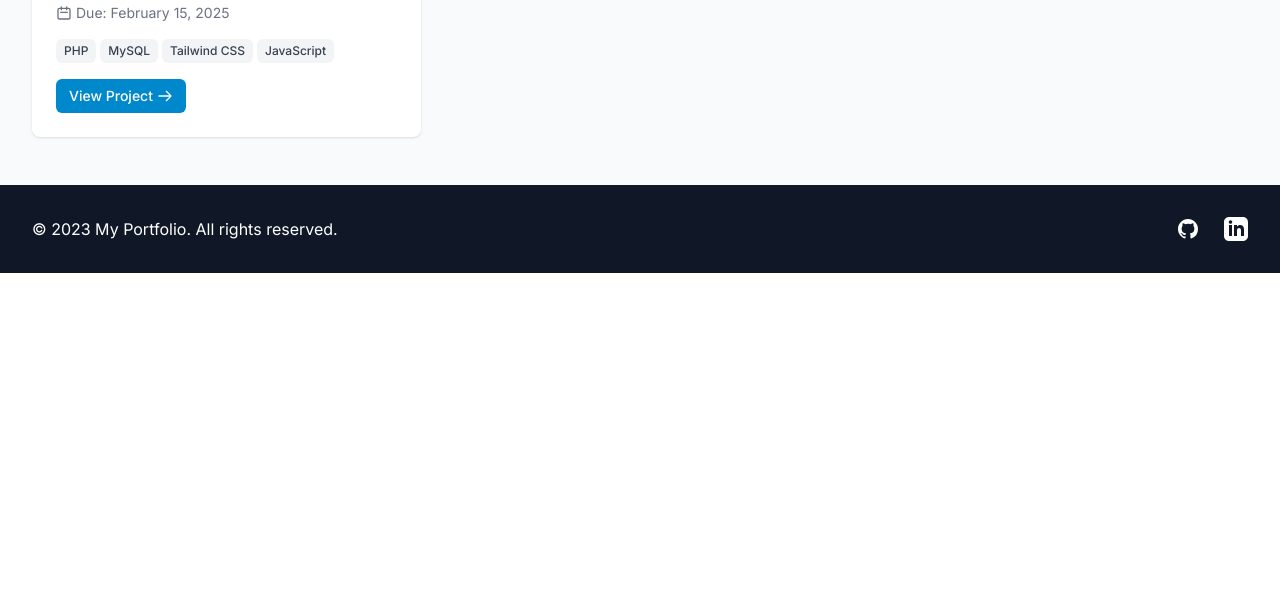
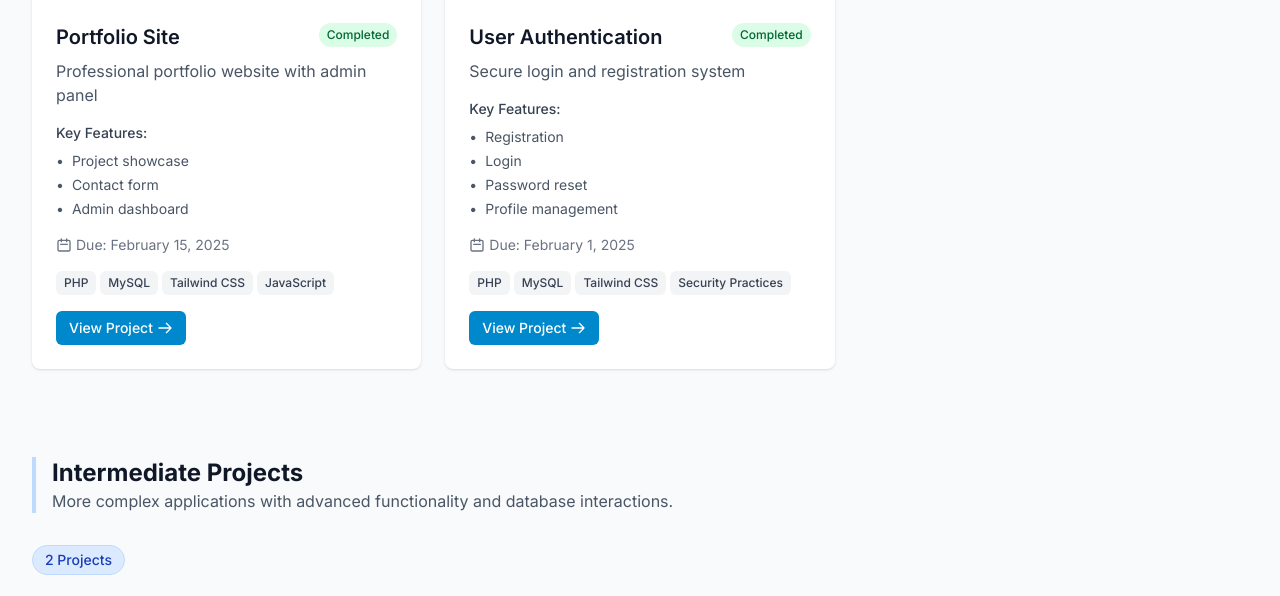
Before and after one commit to MahmoodHashem/php-projects, a PHP site: page / in a window 1280 px wide. Shown: the part 1269-1865 px from the top of the page. Before the commit the page ends 1542 px from the top, so only its background shows below. Run offline with PHP 8.4, Linux system fonts and the light colour scheme.

Commit message:
update the project

```diff
--- a/index.php
+++ b/index.php
@@ -10,68 +10,86 @@ $config = [
     'instructor' => 'Prof. Olumi'
 ];
 
-// Projects list
-$projects = [
+// Projects list categorized by difficulty
+$projectCategories = [
+    'basic' => [
+        'title' => 'Basic Projects',
+        'description' => 'Foundational PHP applications focusing on core concepts and simple functionality.',
+        'projects' => [
             [
                 'id' => 'portfolio-site',
                 'name' => 'Portfolio Site',
                 'description' => 'Professional portfolio website with admin panel',
                 'features' => ['Project showcase', 'Contact form', 'Admin dashboard'],
-        'status' => 'completed', // completed, in-progress, planned
-        'image' => 'pc-pool.jpg',
+                'status' => 'completed',
+                'image' => 'portfolio.jpg',
                 'due_date' => 'February 15, 2025',
                 'technologies' => ['PHP', 'MySQL', 'Tailwind CSS', 'JavaScript']
             ],
-    // [
-    //     'id' => 'blog-system',
-    //     'name' => 'Blog System',
-    //     'description' => 'Full-featured blog with posts and comments',
-    //     'features' => ['Categories', 'Tags', 'User comments', 'Admin management'],
-    //     'status' => 'in-progress',
-    //     'image' => 'blog.jpg',
-    //     'due_date' => 'March 10, 2025',
-    //     'technologies' => ['PHP', 'MySQL', 'Tailwind CSS', 'AJAX']
-    // ],
-    // [
-    //     'id' => 'e-commerce',
-    //     'name' => 'E-commerce Store',
-    //     'description' => 'Online shop with product catalog and checkout',
-    //     'features' => ['Product listings', 'Shopping cart', 'Checkout process'],
-    //     'status' => 'planned',
-    //     'image' => 'ecommerce.jpg',
-    //     'due_date' => 'April 5, 2025',
-    //     'technologies' => ['PHP', 'MySQL', 'Tailwind CSS', 'JavaScript', 'Payment API']
-    // ],
-    // [
-    //     'id' => 'task-manager',
-    //     'name' => 'Task Manager',
-    //     'description' => 'To-do list application with user accounts',
-    //     'features' => ['Task creation', 'Categories', 'Due dates', 'Notifications'],
-    //     'status' => 'in-progress',
-    //     'image' => 'tasks.jpg',
-    //     'due_date' => 'March 25, 2025',
-    //     'technologies' => ['PHP', 'MySQL', 'Tailwind CSS', 'JavaScript']
-    // ],
-    // [
-    //     'id' => 'user-authentication',
-    //     'name' => 'User Authentication',
-    //     'description' => 'Secure login and registration system',
-    //     'features' => ['Registration', 'Login', 'Password reset', 'Profile management'],
-    //     'status' => 'completed',
-    //     'image' => 'auth.jpg',
-    //     'due_date' => 'February 1, 2025',
-    //     'technologies' => ['PHP', 'MySQL', 'Tailwind CSS', 'Security Practices']
-    // ],
-    // [
-    //     'id' => 'file-manager',
-    //     'name' => 'File Manager',
-    //     'description' => 'File upload and management system',
-    //     'features' => ['File upload', 'Organization', 'Sharing', 'Permissions'],
-    //     'status' => 'planned',
-    //     'image' => 'files.jpg',
-    //     'due_date' => 'April 20, 2025',
-    //     'technologies' => ['PHP', 'MySQL', 'Tailwind CSS', 'JavaScript', 'File System API']
-    // ]
+            [
+                'id' => 'user-authentication',
+                'name' => 'User Authentication',
+                'description' => 'Secure login and registration system',
+                'features' => ['Registration', 'Login', 'Password reset', 'Profile management'],
+                'status' => 'completed',
+                'image' => 'auth.jpg',
+                'due_date' => 'February 1, 2025',
+                'technologies' => ['PHP', 'MySQL', 'Tailwind CSS', 'Security Practices']
+            ]
+        ]
+    ],
+    'intermediate' => [
+        'title' => 'Intermediate Projects',
+        'description' => 'More complex applications with advanced functionality and database interactions.',
+        'projects' => [
+            [
+                'id' => 'blog-system',
+                'name' => 'Blog System',
+                'description' => 'Full-featured blog with posts and comments',
+                'features' => ['Categories', 'Tags', 'User comments', 'Admin management'],
+                'status' => 'in-progress',
+                'image' => 'blog.jpg',
+                'due_date' => 'March 10, 2025',
+                'technologies' => ['PHP', 'MySQL', 'Tailwind CSS', 'AJAX']
+            ],
+            [
+                'id' => 'task-manager',
+                'name' => 'Task Manager',
+                'description' => 'To-do list application with user accounts',
+                'features' => ['Task creation', 'Categories', 'Due dates', 'Notifications'],
+                'status' => 'in-progress',
+                'image' => 'tasks.jpg',
+                'due_date' => 'March 25, 2025',
+                'technologies' => ['PHP', 'MySQL', 'Tailwind CSS', 'JavaScript']
+            ]
+        ]
+    ],
+    'advanced' => [
+        'title' => 'Advanced Projects',
+        'description' => 'Sophisticated applications demonstrating mastery of PHP and related technologies.',
+        'projects' => [
+            [
+                'id' => 'e-commerce',
+                'name' => 'E-commerce Store',
+                'description' => 'Online shop with product catalog and checkout',
+                'features' => ['Product listings', 'Shopping cart', 'Checkout process', 'Payment integration'],
+                'status' => 'planned',
+                'image' => 'ecommerce.jpg',
+                'due_date' => 'April 5, 2025',
+                'technologies' => ['PHP', 'MySQL', 'Tailwind CSS', 'JavaScript', 'Payment API']
+            ],
+            [
+                'id' => 'file-manager',
+                'name' => 'File Manager',
+                'description' => 'File upload and management system',
+                'features' => ['File upload', 'Organization', 'Sharing', 'Permissions'],
+                'status' => 'planned',
+                'image' => 'files.jpg',
+                'due_date' => 'April 20, 2025',
+                'technologies' => ['PHP', 'MySQL', 'Tailwind CSS', 'JavaScript', 'File System API']
+            ]
+        ]
+    ]
 ];
 
 // Helper function to get status badge class
@@ -88,11 +106,30 @@ function getStatusBadgeClass($status) {
     }
 }
 
+// Helper function to get category badge class
+function getCategoryBadgeClass($category) {
+    switch ($category) {
+        case 'basic':
+            return 'bg-green-100 text-green-800 border-green-200';
+        case 'intermediate':
+            return 'bg-blue-100 text-blue-800 border-blue-200';
+        case 'advanced':
+            return 'bg-purple-100 text-purple-800 border-purple-200';
+        default:
+            return 'bg-gray-100 text-gray-700 border-gray-200';
+    }
+}
+
 // Helper function to get placeholder image if actual image doesn't exist
 function getProjectImage($image) {
     // In a real scenario, you would check if the file exists
     // For now, we'll return a placeholder URL that uses the project's image name
-    return "./assets/images/{$image}";
+    return '';
+}
+
+function getPlaceholder() {
+       return 'https://www.interviewbit.com/blog/wp-content/uploads/2021/12/PHP-Projects.png';
+
 }
 ?>
 <!DOCTYPE html>
@@ -114,21 +151,26 @@ function getProjectImage($image) {
         .project-image img {
             transition: transform 0.3s ease;
         }
+        .category-section {
+            scroll-margin-top: 2rem;
+        }
     </style>
 </head>
 <body class="bg-gray-50">
     <!-- Header -->
-    <header class="bg-white shadow">
-        <div class="max-w-7xl mx-auto px-4 sm:px-6 lg:px-8 py-6">
+    <header class="bg-white shadow sticky top-0 z-10">
+        <div class="max-w-7xl mx-auto px-4 sm:px-6 lg:px-8 py-4">
             <div class="flex flex-col md:flex-row justify-between items-start md:items-center">
                 <div>
-                    <h1 class="text-3xl font-bold text-gray-900"><?php echo $config['site_name']; ?></h1>
-                    <p class="text-gray-600">
+                    <h1 class="text-2xl font-bold text-gray-900"><?php echo $config['site_name']; ?></h1>
+                    <p class="text-sm text-gray-600">
                         <?php echo $config['course']; ?> • <?php echo $config['semester']; ?>
                     </p>
                 </div>
-                <div class="mt-4 md:mt-0 flex space-x-1">
-                    <a href="#projects" class="px-3 py-2 text-sm font-medium text-gray-700 hover:text-[#0088cc]">Projects</a>
+                <div class="mt-4 md:mt-0 flex flex-wrap gap-2">
+                    <a href="#basic" class="px-3 py-2 text-sm font-medium text-gray-700 hover:text-[#0088cc]">Basic</a>
+                    <a href="#intermediate" class="px-3 py-2 text-sm font-medium text-gray-700 hover:text-[#0088cc]">Intermediate</a>
+                    <a href="#advanced" class="px-3 py-2 text-sm font-medium text-gray-700 hover:text-[#0088cc]">Advanced</a>
                     <a href="#about" class="px-3 py-2 text-sm font-medium text-gray-700 hover:text-[#0088cc]">About</a>
                     <a href="<?php echo $config['github']; ?>" target="_blank" class="px-4 py-2 border border-transparent rounded-md shadow-sm text-sm font-medium text-white bg-[#0088cc] hover:bg-blue-800">
                         GitHub Repository
@@ -150,13 +192,15 @@ function getProjectImage($image) {
                     <p class="text-lg mb-6">
                         A collection of web applications developed during the <?php echo $config['course']; ?> course in <?php echo $config['semester']; ?>.
                     </p>
-                    <div class="flex space-x-1">
-                        <a href="#projects" class="px-4 py-2 bg-white text-[#0088cc] rounded-md font-medium">View Projects</a>
-                        <a href="#about" class="px-4 py-2 bg-blue-800 text-white rounded-md font-medium">Course Details</a>
+                    <div class="flex flex-wrap gap-2">
+                        <a href="#basic" class="px-4 py-2 bg-white text-[#0088cc] rounded-md font-medium">Basic Projects</a>
+                        <a href="#intermediate" class="px-4 py-2 bg-blue-800 text-white rounded-md font-medium">Intermediate Projects</a>
+                        <a href="#advanced" class="px-4 py-2 bg-blue-800 text-white rounded-md font-medium">Advanced Projects</a>
                     </div>
                 </div>
                 <div class="md:w-1/2 flex justify-center">
-                    <img class="rounded-2xl max-w-sm" src="./assets/images/pc-pool.jpg" alt="pc pool">
+                    <!-- Hero illustration or image -->
+                    <img src="https://media.geeksforgeeks.org/wp-content/cdn-uploads/20220407112705/Top-10-PHP-Projects-Ideas-For-Beginners.png" alt="PHP Projects" class="rounded-lg shadow-lg max-w-full h-auto" style="max-height: 300px;">
                 </div>
             </div>
         </div>
@@ -182,22 +226,57 @@ function getProjectImage($image) {
         </div>
     </section>
 
-    <!-- Projects Section -->
-    <section id="projects" class="py-12">
+    <!-- Projects Overview -->
+    <section class="py-8">
         <div class="max-w-7xl mx-auto px-4 sm:px-6 lg:px-8">
-            <div class="text-center mb-12">
+            <div class="text-center mb-8">
                 <h2 class="text-3xl font-bold text-gray-900 mb-4">Course Projects</h2>
                 <p class="text-lg text-gray-600 max-w-2xl mx-auto">
-                    A series of PHP applications developed throughout the semester, showcasing various web development skills and techniques.
+                    A series of PHP applications developed throughout the semester, categorized by complexity level.
                 </p>
             </div>
 
+            <!-- Project Categories Navigation -->
+            <div class="flex justify-center mb-8">
+                <div class="inline-flex rounded-md shadow-sm" role="group">
+                    <a href="#basic" class="px-4 py-2 text-sm font-medium bg-white border border-gray-200 rounded-l-lg hover:bg-gray-100 hover:text-[#0088cc] focus:z-10 focus:text-[#0088cc]">
+                        Basic
+                    </a>
+                    <a href="#intermediate" class="px-4 py-2 text-sm font-medium bg-white border-t border-b border-gray-200 hover:bg-gray-100 hover:text-[#0088cc] focus:z-10 focus:text-[#0088cc]">
+                        Intermediate
+                    </a>
+                    <a href="#advanced" class="px-4 py-2 text-sm font-medium bg-white border border-gray-200 rounded-r-lg hover:bg-gray-100 hover:text-[#0088cc] focus:z-10 focus:text-[#0088cc]">
+                        Advanced
+                    </a>
+                </div>
+            </div>
+        </div>
+    </section>
+
+    <!-- Project Categories -->
+    <?php foreach ($projectCategories as $categoryKey => $category): ?>
+    <section id="<?php echo $categoryKey; ?>" class="py-8 category-section <?php echo $categoryKey !== 'basic' ? 'mt-6' : ''; ?>">
+        <div class="max-w-7xl mx-auto px-4 sm:px-6 lg:px-8">
+            <!-- Category Header -->
+            <div class="mb-8 border-l-4 pl-4 <?php echo str_replace('bg-', 'border-', getCategoryBadgeClass($categoryKey)); ?>">
+                <h2 class="text-2xl font-bold text-gray-900"><?php echo $category['title']; ?></h2>
+                <p class="text-gray-600"><?php echo $category['description']; ?></p>
+            </div>
+
+            <!-- Category Badge -->
+            <div class="mb-6">
+                <span class="inline-flex items-center px-3 py-1 rounded-full text-sm font-medium border <?php echo getCategoryBadgeClass($categoryKey); ?>">
+                    <?php echo count($category['projects']); ?> Projects
+                </span>
+            </div>
+
+            <!-- Projects Grid -->
             <div class="grid grid-cols-1 md:grid-cols-2 lg:grid-cols-3 gap-6">
-                <?php foreach ($projects as $project): ?>
+                <?php foreach ($category['projects'] as $project): ?>
                     <div class="bg-white rounded-lg shadow overflow-hidden project-card hover:shadow-md transition">
                     <!-- Project Image -->
                     <div class="h-48 overflow-hidden project-image">
-                        <img src="<?php echo getProjectImage($project['image']); ?>"
+                        <img src="<?php echo getPlaceholder(); ?>"
                              alt="<?php echo $project['name']; ?>"
                              class="w-full h-full object-cover">
                     </div>
@@ -256,33 +335,4 @@ function getProjectImage($image) {
         </div>
     </section>
 
-
-
-
-    <!-- Footer -->
-    <footer class="bg-gray-900 text-white py-8">
-        <div class="max-w-7xl mx-auto px-4 sm:px-6 lg:px-8">
-            <div class="flex flex-col md:flex-row justify-between items-center">
-                <div class="mb-4 md:mb-0">
-                    <p>© 2023 My Portfolio. All rights reserved.</p>
-                </div>
-                <div class="flex space-x-6">
-                    <a href="#" class="hover:text-gray-300">
-                        <span class="sr-only">GitHub</span>
-                        <svg class="h-6 w-6" fill="currentColor" viewBox="0 0 24 24">
-                            <path fill-rule="evenodd" d="M12 2C6.477 2 2 6.484 2 12.017c0 4.425 2.865 8.18 6.839 9.504.5.092.682-.217.682-.483 0-.237-.008-.868-.013-1.703-2.782.605-3.369-1.343-3.369-1.343-.454-1.158-1.11-1.466-1.11-1.466-.908-.62.069-.608.069-.608 1.003.07 1.531 1.032 1.531 1.032.892 1.53 2.341 1.088 2.91.832.092-.647.35-1.088.636-1.338-2.22-.253-4.555-1.113-4.555-4.951 0-1.093.39-1.988 1.029-2.688-.103-.253-.446-1.272.098-2.65 0 0 .84-.27 2.75 1.026A9.564 9.564 0 0112 6.844c.85.004 1.705.115 2.504.337 1.909-1.296 2.747-1.027 2.747-1.027.546 1.379.202 2.398.1 2.651.64.7 1.028 1.595 1.028 2.688 0 3.848-2.339 4.695-4.566 4.943.359.309.678.92.678 1.855 0 1.338-.012 2.419-.012 2.747 0 .268.18.58.688.482A10.019 10.019 0 0022 12.017C22 6.484 17.522 2 12 2z" clip-rule="evenodd"/>
-                        </svg>
-                    </a>
-                    <a href="#" class="hover:text-gray-300">
-                        <span class="sr-only">LinkedIn</span>
-                        <svg class="h-6 w-6" fill="currentColor" viewBox="0 0 24 24">
-                            <path d="M19 0h-14c-2.761 0-5 2.239-5 5v14c0 2.761 2.239 5 5 5h14c2.762 0 5-2.239 5-5v-14c0-2.761-2.238-5-5-5zm-11 19h-3v-11h3v11zm-1.5-12.268c-.966 0-1.75-.79-1.75-1.764s.784-1.764 1.75-1.764 1.75.79 1.75 1.764-.783 1.764-1.75 1.764zm13.5 12.268h-3v-5.604c0-3.368-4-3.113-4 0v5.604h-3v-11h3v1.765c1.396-2.586 7-2.777 7 2.476v6.759z"/>
-                        </svg>
-                    </a>
-                </div>
-            </div>
-        </div>
-    </footer>
-
-</body>
-</html>
+    <?php endforeach; ?>
--- a/output.css
+++ b/output.css
@@ -8,13 +8,16 @@
       "Courier New", monospace;
     --color-red-500: oklch(0.637 0.237 25.331);
     --color-green-100: oklch(0.962 0.044 156.743);
+    --color-green-200: oklch(0.925 0.084 155.995);
     --color-green-800: oklch(0.448 0.119 151.328);
     --color-blue-100: oklch(0.932 0.032 255.585);
+    --color-blue-200: oklch(0.882 0.059 254.128);
     --color-blue-400: oklch(0.707 0.165 254.624);
     --color-blue-500: oklch(0.623 0.214 259.815);
     --color-blue-600: oklch(0.546 0.245 262.881);
     --color-blue-800: oklch(0.424 0.199 265.638);
     --color-purple-100: oklch(0.946 0.033 307.174);
+    --color-purple-200: oklch(0.902 0.063 306.703);
     --color-purple-800: oklch(0.438 0.218 303.724);
     --color-gray-50: oklch(0.985 0.002 247.839);
     --color-gray-100: oklch(0.967 0.003 264.542);
@@ -1176,6 +1199,10 @@
     border-left-style: var(--tw-border-style);
     border-left-width: 1px;
   }
+  .border-l-4 {
+    border-left-style: var(--tw-border-style);
+    border-left-width: 4px;
+  }
   .border-dashed {
     --tw-border-style: dashed;
     border-style: dashed;
@@ -1200,11 +1227,20 @@
     --tw-border-style: solid;
     border-style: solid;
   }
+  .border-blue-200 {
+    border-color: var(--color-blue-200);
+  }
   .border-gray-200 {
     border-color: var(--color-gray-200);
   }
   .border-gray-300 {
     border-color: var(--color-gray-300);
+  }
+  .border-green-200 {
+    border-color: var(--color-green-200);
+  }
+  .border-purple-200 {
+    border-color: var(--color-purple-200);
   }
   .border-transparent {
     border-color: transparent;
@@ -1461,6 +1500,9 @@
   }
   .py-12 {
     padding-block: calc(var(--spacing) * 12);
+  }
+  .pl-4 {
+    padding-left: calc(var(--spacing) * 4);
   }
   .text-center {
     text-align: center;
```
Also changed, not shown: other parts of output.css (+47 -0 lines), Readme.md. Lines whose indentation alone changed are shown as unchanged.
